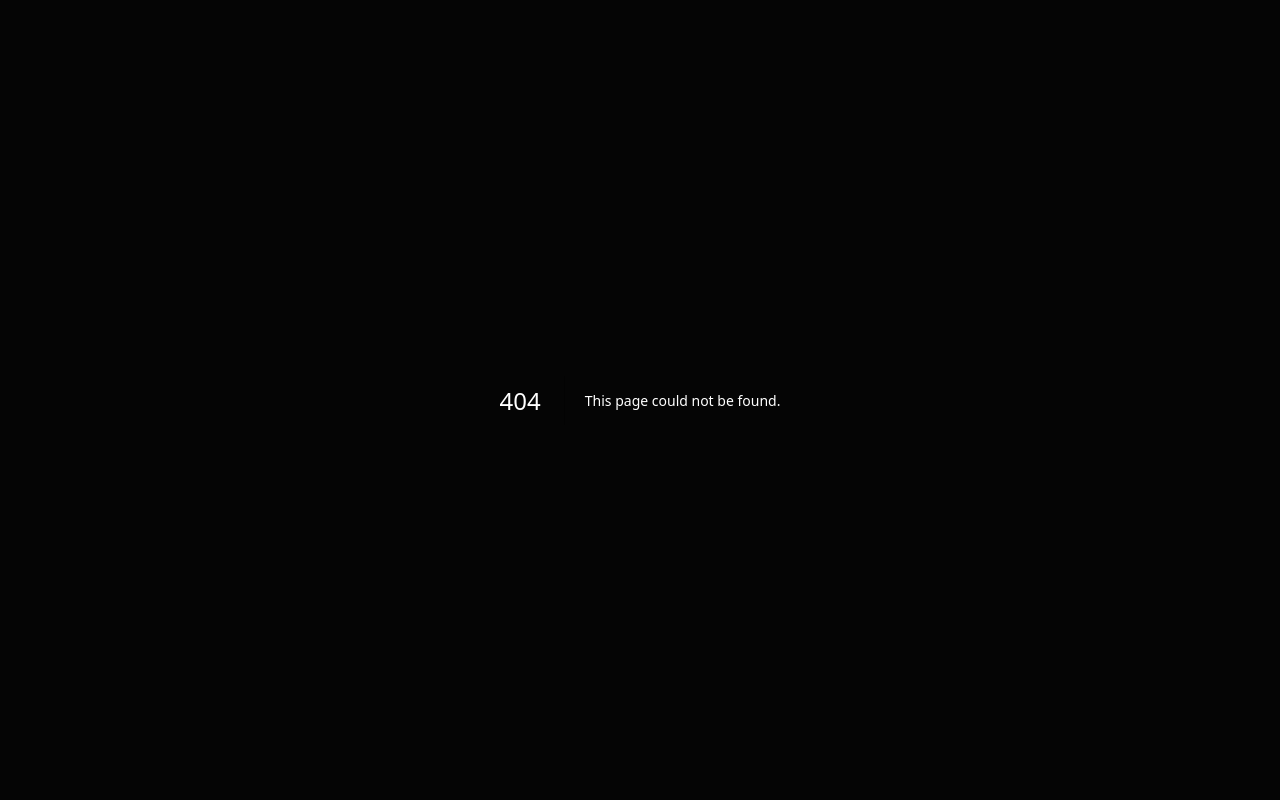
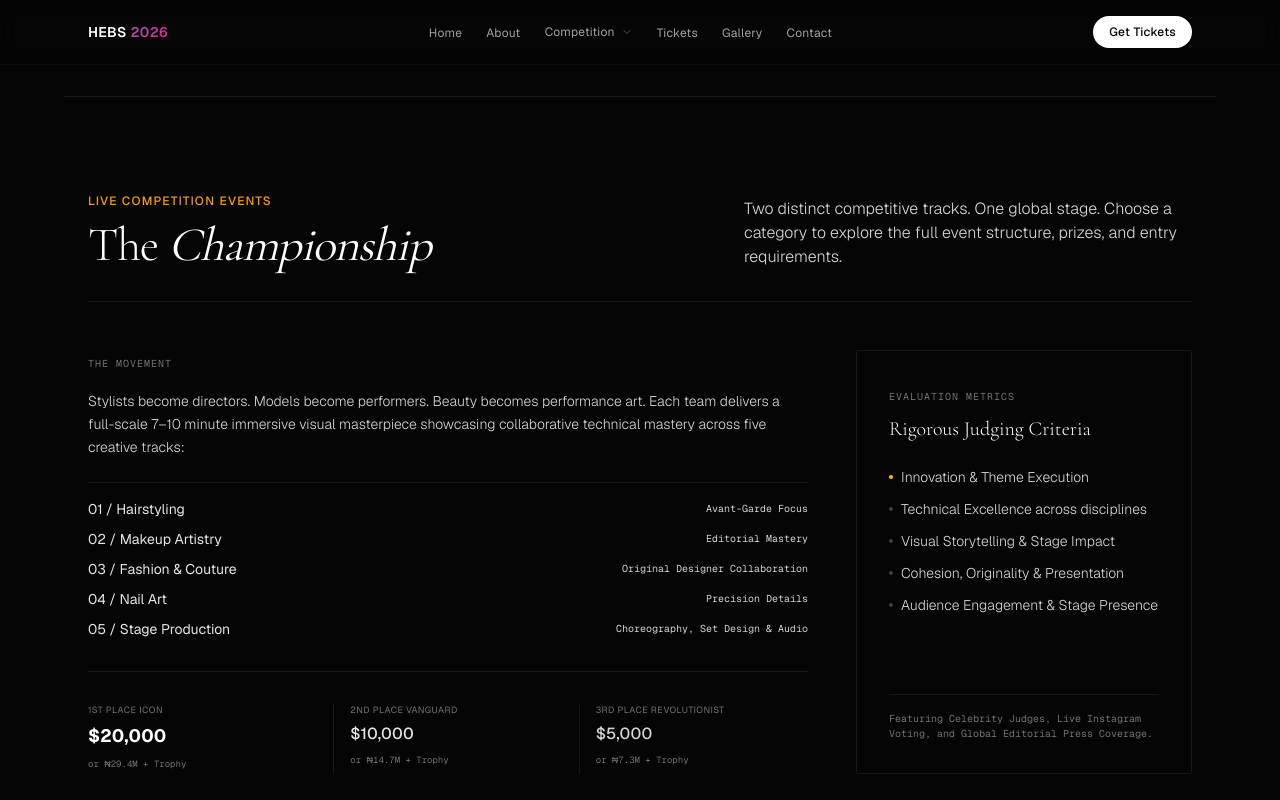
Before and after one commit to alexis800-glitch/hebs-lagos-2026, a Next.js app: page /competition/crowned-icons in a window 1280 px wide. Before the commit this address had no page. Shown: the top 800 px of the page. Built offline with nearby package versions, Linux system fonts and the light colour scheme.

Commit message:
feat: Stripe-style navbar with chevron dropdown routing to dedicated competition sub-pages

```diff
--- /dev/null
+++ b/app/competition/barber-battles/page.tsx
@@ -0,0 +1,17 @@
+import React from 'react'
+import Navbar from '@/components/Navbar'
+import PrizeGrid from '@/components/PrizeGrid'
+
+export const metadata = {
+  title: 'Barbering & Styling Battles — HEBS 2026',
+  description: '6 hyper-focused individual battle categories testing precision speed and creative craftsmanship at HEBS Lagos 2026.',
+}
+
+export default function BarberPage() {
+  return (
+    <main className="bg-[#050505] min-h-screen pt-24">
+      <Navbar />
+      <PrizeGrid initialTab="barber" isSubPage={true} />
+    </main>
+  )
+}
--- /dev/null
+++ b/app/competition/crowned-icons/page.tsx
@@ -0,0 +1,17 @@
+import React from 'react'
+import Navbar from '@/components/Navbar'
+import PrizeGrid from '@/components/PrizeGrid'
+
+export const metadata = {
+  title: 'Crowned Icons Showdown — HEBS 2026',
+  description: 'Global Team Runway Championship. 5-discipline teams compete for $35,000 in prizes at HEBS Lagos 2026.',
+}
+
+export default function CrownedPage() {
+  return (
+    <main className="bg-[#050505] min-h-screen pt-24">
+      <Navbar />
+      <PrizeGrid initialTab="crowned" isSubPage={true} />
+    </main>
+  )
+}
--- a/components/Navbar.tsx
+++ b/components/Navbar.tsx
@@ -2,7 +2,7 @@
 
 import { useState } from "react";
 import { motion, AnimatePresence } from "framer-motion";
-import { Menu, X } from "lucide-react";
+import { Menu, X, ChevronDown } from "lucide-react";
 import { useMounted } from "@/hooks/useMounted";
 
 const navLinks = [
@@ -51,20 +51,23 @@ export default function Navbar() {
           </a>
 
           {/* Desktop links */}
-          <ul className="hidden md:flex items-center gap-1">
+          <ul className="hidden md:flex items-center justify-center gap-6">
             {navLinks.map((link) =>
               link.label === 'Competition' ? (
                 <li
                   key={link.label}
-                  className="relative"
+                  className="relative group"
                   onMouseEnter={() => setIsDropdownOpen(true)}
                   onMouseLeave={() => setIsDropdownOpen(false)}
                 >
                   <a
                     href={link.href}
-                    className="px-3 py-1.5 font-sans text-xs tracking-wide font-normal text-neutral-400 hover:text-white transition-colors duration-200 block"
+                    className="font-sans text-xs tracking-wide font-normal text-neutral-400 hover:text-white transition-colors duration-200 block"
                   >
-                    {link.label}
+                    <span className="flex items-center gap-1.5 cursor-pointer">
+                      Competition
+                      <ChevronDown className="h-3 w-3 opacity-50 group-hover:opacity-100 transition-opacity" />
+                    </span>
                   </a>
                   <AnimatePresence>
                     {isDropdownOpen && (
@@ -76,38 +79,26 @@ export default function Navbar() {
                         className="absolute top-full left-1/2 -translate-x-1/2 mt-2 w-56 bg-[#0a0a0a]/90 backdrop-blur-md border border-neutral-900 rounded-sm p-2 shadow-2xl z-50 flex flex-col gap-0.5"
                       >
                         {/* Option 01 / Crowned Icons */}
-                        <button
-                          onClick={() => {
-                            const element = document.getElementById('championship');
-                            if (element) {
-                              element.scrollIntoView({ behavior: 'smooth' });
-                              window.dispatchEvent(new CustomEvent('switchTab', { detail: 'crowned' }));
-                            }
-                            setIsDropdownOpen(false);
-                          }}
-                          className="w-full text-left font-sans text-xs text-neutral-400 hover:text-white hover:bg-neutral-900/60 p-2.5 rounded-xs transition-colors flex flex-col gap-0.5"
+                        <a
+                          href="/competition/crowned-icons"
+                          onClick={() => setIsDropdownOpen(false)}
+                          className="font-sans text-xs text-neutral-400 hover:text-white hover:bg-neutral-900/60 p-2.5 rounded-xs transition-colors flex flex-col gap-0.5"
                         >
                           <span className="font-serif text-sm font-light text-white">Crowned Icons Showdown</span>
                           <span className="text-[10px] tracking-wide text-neutral-500 font-light">Global Team Runway Championship</span>
-                        </button>
+                        </a>
 
                         <div className="border-t border-neutral-900/60 my-1"></div>
 
                         {/* Option 02 / Barber Battles */}
-                        <button
-                          onClick={() => {
-                            const element = document.getElementById('championship');
-                            if (element) {
-                              element.scrollIntoView({ behavior: 'smooth' });
-                              window.dispatchEvent(new CustomEvent('switchTab', { detail: 'barber' }));
-                            }
-                            setIsDropdownOpen(false);
-                          }}
-                          className="w-full text-left font-sans text-xs text-neutral-400 hover:text-white hover:bg-neutral-900/60 p-2.5 rounded-xs transition-colors flex flex-col gap-0.5"
+                        <a
+                          href="/competition/barber-battles"
+                          onClick={() => setIsDropdownOpen(false)}
+                          className="font-sans text-xs text-neutral-400 hover:text-white hover:bg-neutral-900/60 p-2.5 rounded-xs transition-colors flex flex-col gap-0.5"
                         >
                           <span className="font-serif text-sm font-light text-white">Barber & Stylist Battles</span>
                           <span className="text-[10px] tracking-wide text-neutral-500 font-light">6 Individual Technical Showdowns</span>
-                        </button>
+                        </a>
                       </motion.div>
                     )}
                   </AnimatePresence>
@@ -116,7 +107,7 @@ export default function Navbar() {
                 <li key={link.label}>
                   <a
                     href={link.href}
-                    className="px-3 py-1.5 font-sans text-xs tracking-wide font-normal text-neutral-400 hover:text-white transition-colors duration-200"
+                    className="font-sans text-xs tracking-wide font-normal text-neutral-400 hover:text-white transition-colors duration-200"
                   >
                     {link.label}
                   </a>
--- a/components/PrizeGrid.tsx
+++ b/components/PrizeGrid.tsx
@@ -1,8 +1,13 @@
 'use client'
 import React, { useState } from 'react'
 
-export default function PrizeGrid() {
-  const [activeTab, setActiveTab] = useState<'crowned' | 'barber'>('crowned')
+interface PrizeGridProps {
+  initialTab?: 'crowned' | 'barber'
+  isSubPage?: boolean
+}
+
+export default function PrizeGrid({ initialTab = 'crowned', isSubPage = false }: PrizeGridProps) {
+  const [activeTab, setActiveTab] = useState<'crowned' | 'barber'>(initialTab)
 
   React.useEffect(() => {
     const handleTabEvent = (e: Event) => {
@@ -83,6 +88,7 @@ export default function PrizeGrid() {
       </div>
 
       {/* Primary 2-Tab Navigation */}
+      {!isSubPage && (
         <div className="flex border-b border-neutral-900 mb-12 gap-8">
           <button
             onClick={() => setActiveTab('crowned')}
@@ -101,6 +107,7 @@ export default function PrizeGrid() {
             02 / Barbering & Styling Battles
           </button>
         </div>
+      )}
 
       {/* TAB 1: CROWNED ICONS SHOWDOWN */}
       {activeTab === 'crowned' && (
```
Lines whose indentation alone changed are shown as unchanged.
